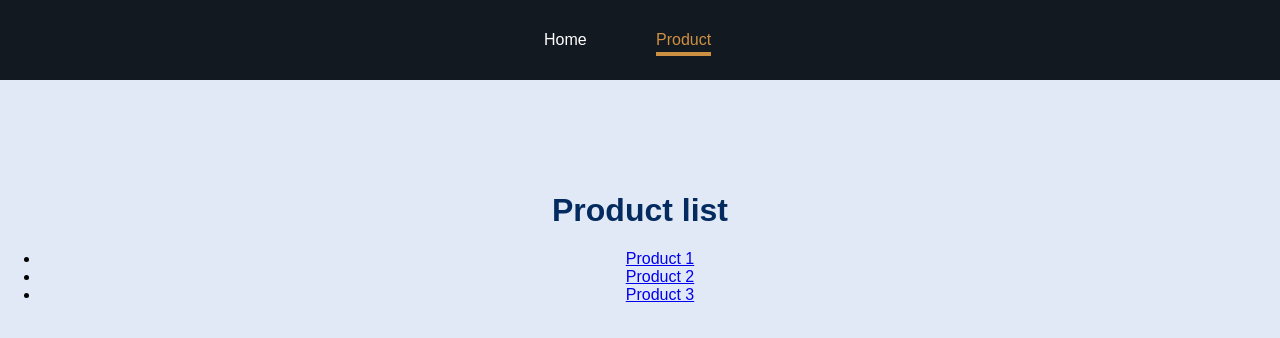
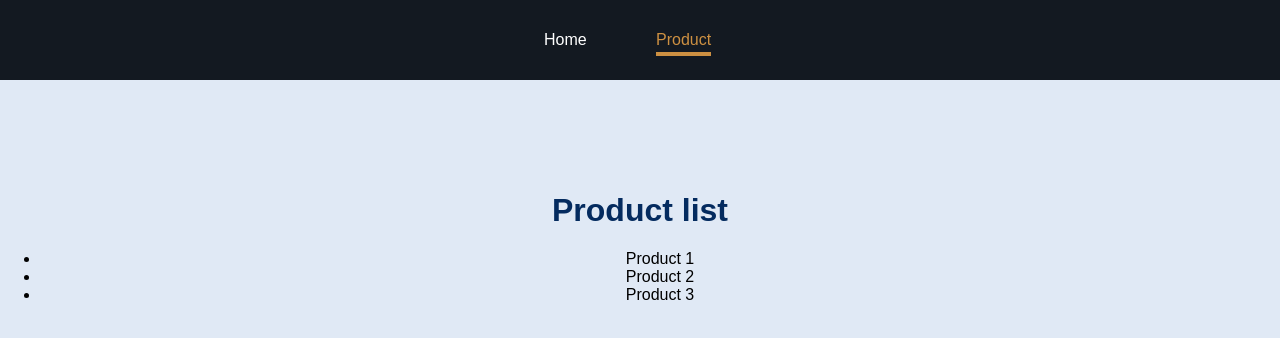
Before and after one commit to JunaidAlexander/amazon-clone, a React (Create React App) app in the folder amazon-clone/: page /product in a window 1280 px wide. Shown: the top 338 px of the page. Built offline with nearby package versions, Linux system fonts and the light colour scheme.

Commit message:
installed packages in the package,json

```diff
--- a/amazon-clone/package.json
+++ b/amazon-clone/package.json
@@ -3,11 +3,14 @@
   "version": "0.1.0",
   "private": true,
   "dependencies": {
+    "@emotion/react": "^11.7.1",
+    "@emotion/styled": "^11.7.1",
     "@testing-library/jest-dom": "^5.16.5",
     "@testing-library/react": "^13.4.0",
     "@testing-library/user-event": "^13.5.0",
     "react": "^18.2.0",
     "react-dom": "^18.2.0",
+    "react-router-dom": "^5.3.4",
     "react-scripts": "5.0.1",
     "web-vitals": "^2.1.4"
   },
--- a/amazon-clone/src/App.js
+++ b/amazon-clone/src/App.js
@@ -11,9 +11,17 @@ const App = () => {
       <div>
         <Header />
         <main>
-          <Route path="/home" component={Home} />
-          <Route path="/product" component={Product} />
-          <Route path="/products/:id" component={ProductDetails} />
+          <Route path="/home">
+            <Home />
+          </Route>
+
+          <Route path="/product">
+            <Product />
+          </Route>
+
+          <Route path="/product-details/:id">
+            <ProductDetails />
+          </Route>
         </main>
       </div>
     </Router>
--- a/amazon-clone/src/components/Product.js
+++ b/amazon-clone/src/components/Product.js
@@ -6,17 +6,11 @@ const Product = () => {
   return (
     <div>
       <h1>Product list</h1>
-      <ul>
-        <li>
-          <Link to="/products/01">Product 1</Link>
-        </li >
-        <li>
-          <Link to="/products/02">Product 2</Link  >
-        </li>
-        <li>
-          <Link to="/products/03">Product 3</Link>
-        </li>
-      </ul>
+     <ul>
+        <li>Product 1</li>
+        <li>Product 2</li>
+        <li>Product 3</li>
+     </ul>
     </div>
   );
 };
--- a/amazon-clone/src/components/ProductDetails.js
+++ b/amazon-clone/src/components/ProductDetails.js
@@ -1,14 +1,14 @@
 import React from "react";
 import { useParams } from "react-router-dom";
 
-
 const ProductDetails = () => {
   const params = useParams();
+  console.log(params);
   return (
     <div>
       <h1>Product Details Page</h1>
       <p>
-        {params.id}
+      {params.id}
       </p>
     </div>
   );
--- a/package.json
+++ b/package.json
@@ -1,5 +1,5 @@
 {
   "dependencies": {
-    "react-router-dom": "^5.3.4"
+
   }
 }
```
Also changed, not shown: 1 other file (tests, documents, lock files or other folders).
